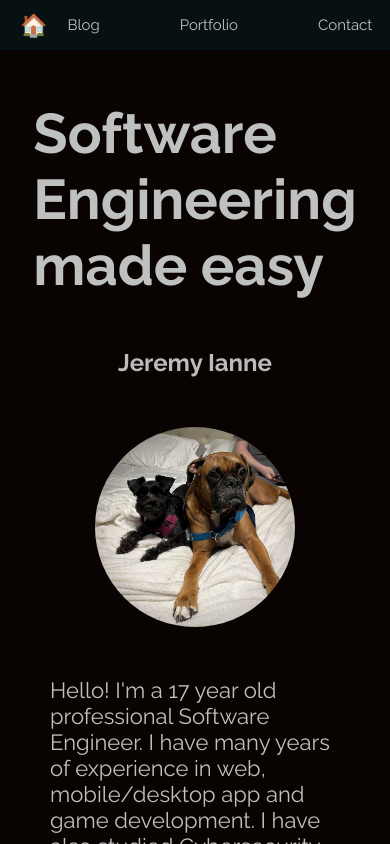
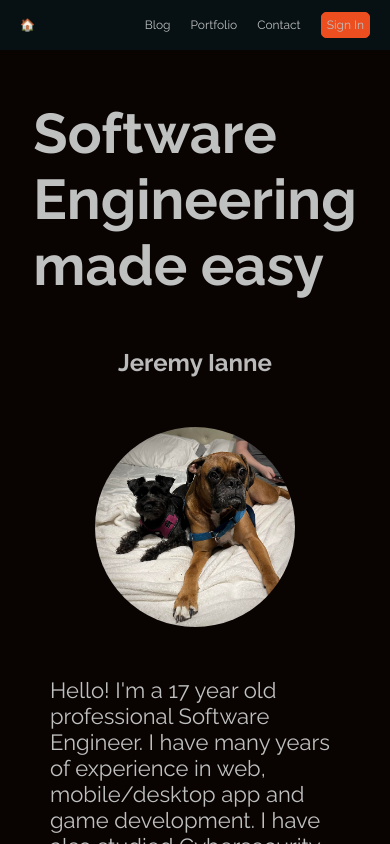
Before and after one commit to Jviguy/jviguy.github.io, a Next.js app: page / in a window 390 px wide. Built offline with nearby package versions, Linux system fonts and the light colour scheme; no server answers.

Commit message:
responsive login button

```diff
--- a/src/components/ErrorModal/ErrorModal.jsx
+++ b/src/components/ErrorModal/ErrorModal.jsx
@@ -1,4 +1,4 @@
-import styles from "./errormodal.module.css"
+import styles from "./ErrorModal.module.css"
 import Image from "next/image";
 
 export const ErrorModal = (props) => {
--- a/src/components/navbar/navbar.module.css
+++ b/src/components/navbar/navbar.module.css
@@ -27,19 +27,39 @@
 
 .login {
     font-size: 22px;
-    padding: 10px;
+    padding: 5px;
     background-color: #EC4E20;
-    border: 2px solid #EC4E20;
-    border-radius: 10px;
+    border: 1px solid #EC4E20;
+    border-radius: 5px;
     color: #BFC0C0;
 }
 
 @media screen and (max-width: 500px) {
-    .container {
+    .links {
+        gap: 20px;
+    }
+    .link {
+        font-size: 12px;
+    }
+    .emoji {
+        font-size: 12px;
+    }
+    .login {
+        font-size: 12px;
+    }
+}
+
+@media screen and (max-width: 1284px) {
+    .links {
         height: 50px;
     }
     .link {
-        font-size: 15px;
-        margin: 20px;
+        font-size: 12px;
+    }
+    .emoji {
+        font-size: 12px;
+    }
+    .login {
+        font-size: 12px;
     }
 }
```
Also changed, not shown: src/components/ErrorModal/ErrorModal.module.css (renamed from src/components/ErrorModal/errormodal.module.css).
